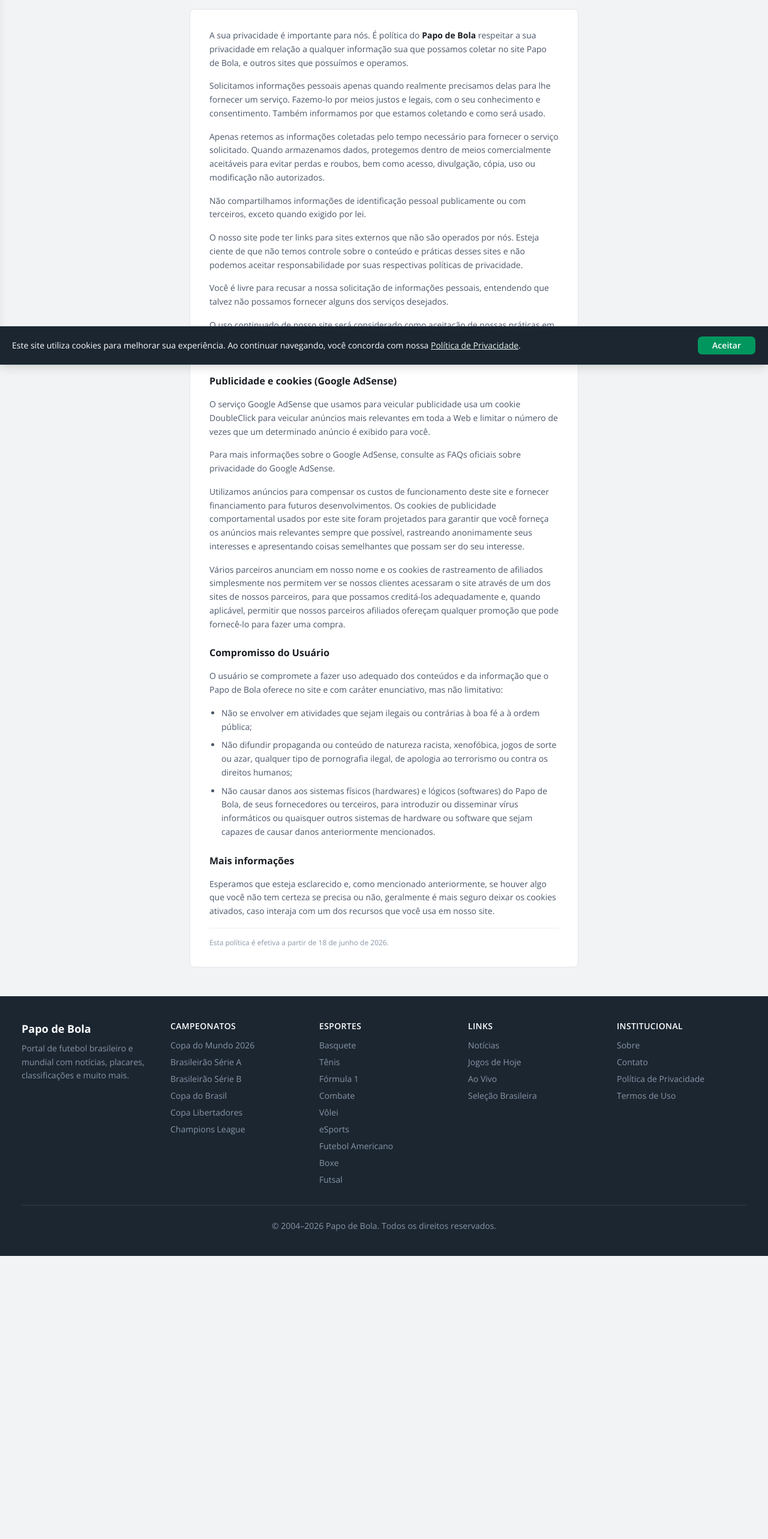
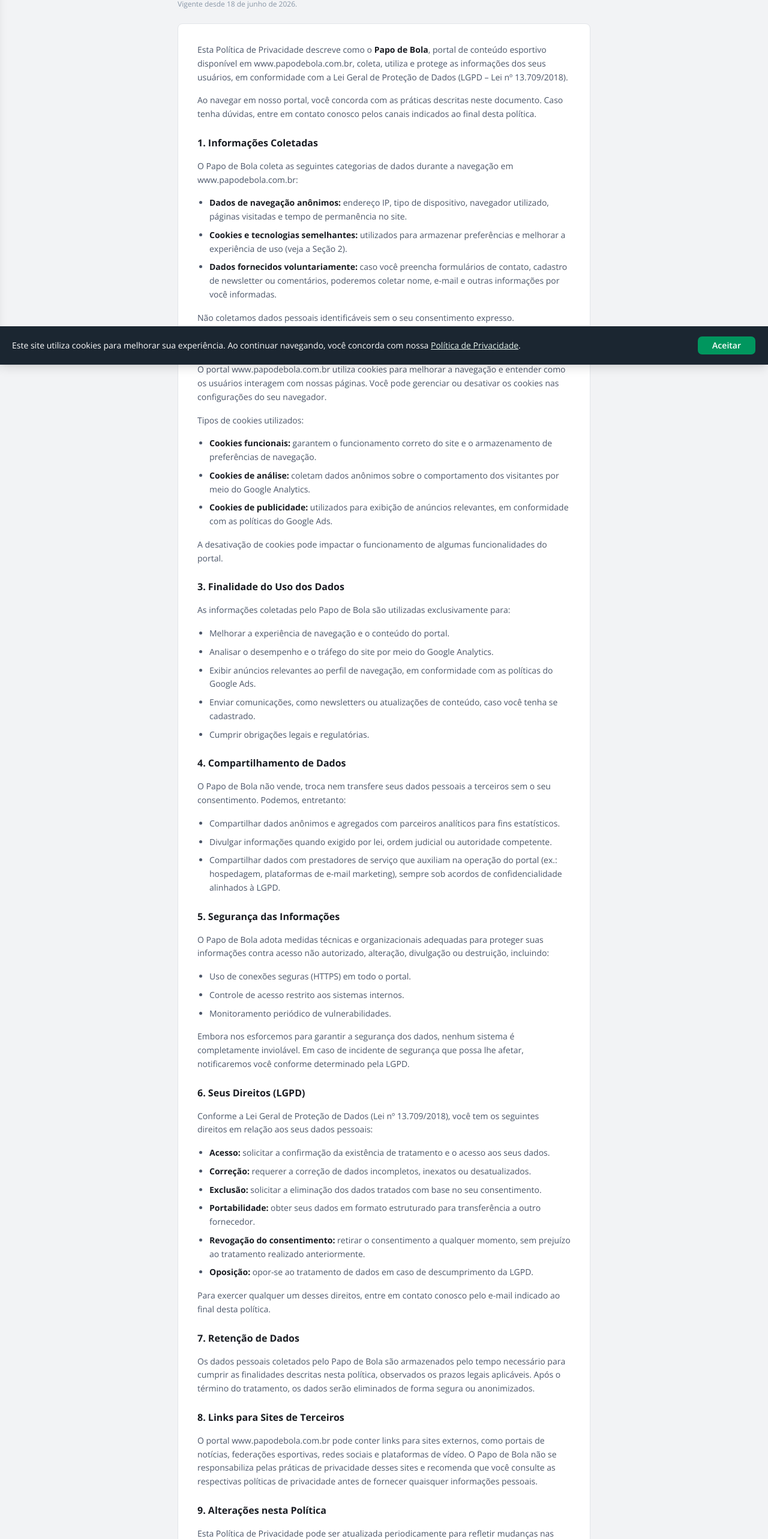
Before and after one commit to ivanalvesai/papodebola-next, a Next.js app: page /privacidade in a window 1280 px wide. Shown: the part 192-2758 px from the top of the page at 60% size. Before the commit the page ends 2286 px from the top, so only its background shows below. Built offline with nearby package versions, Linux system fonts and the light colour scheme; no server answers.

Commit message:
content(privacidade): nova politica LGPD detalhada (10 secoes + DPO)
substitui pelo texto fornecido: coleta, cookies, finalidade, compartilhamento,
seguranca, direitos LGPD, retencao, links de terceiros, alteracoes e contato/DPO

Co-Authored-By: Claude Opus 4.8 (1M context) <noreply@anthropic.com>

```diff
--- a/src/app/privacidade/page.tsx
+++ b/src/app/privacidade/page.tsx
@@ -1,117 +1,212 @@
 import type { Metadata } from "next";
+import Link from "next/link";
 import { Shield } from "lucide-react";
 
 export const metadata: Metadata = {
   alternates: { canonical: "/privacidade" },
   title: "Política de Privacidade",
   description:
-    "Política de Privacidade do Papo de Bola: como coletamos, usamos e protegemos suas informações, incluindo o uso de cookies e do Google AdSense.",
+    "Política de Privacidade do Papo de Bola: como coletamos, utilizamos e protegemos seus dados, uso de cookies, Google Analytics e Google Ads, conforme a LGPD (Lei nº 13.709/2018).",
 };
 
 export default function PrivacidadePage() {
   return (
-    <div className="mx-auto max-w-[680px] px-4 py-12">
-      <h1 className="mb-6 flex items-center gap-2 text-2xl font-bold text-text-primary">
+    <div className="mx-auto max-w-[720px] px-4 py-12">
+      <h1 className="mb-2 flex items-center gap-2 text-2xl font-bold text-text-primary">
         <Shield className="h-7 w-7 text-green" />
         Política de Privacidade
       </h1>
+      <p className="mb-6 text-xs text-text-muted">Vigente desde 18 de junho de 2026.</p>
 
       <div className="space-y-4 rounded-lg border border-border-custom bg-card-bg p-8 text-sm leading-relaxed text-text-secondary">
         <p>
-          A sua privacidade é importante para nós. É política do{" "}
-          <strong className="text-text-primary">Papo de Bola</strong> respeitar a sua
-          privacidade em relação a qualquer informação sua que possamos coletar no site Papo de
-          Bola, e outros sites que possuímos e operamos.
+          Esta Política de Privacidade descreve como o{" "}
+          <strong className="text-text-primary">Papo de Bola</strong>, portal de conteúdo esportivo
+          disponível em www.papodebola.com.br, coleta, utiliza e protege as informações dos seus
+          usuários, em conformidade com a Lei Geral de Proteção de Dados (LGPD – Lei nº
+          13.709/2018).
         </p>
         <p>
-          Solicitamos informações pessoais apenas quando realmente precisamos delas para lhe
-          fornecer um serviço. Fazemo-lo por meios justos e legais, com o seu conhecimento e
-          consentimento. Também informamos por que estamos coletando e como será usado.
+          Ao navegar em nosso portal, você concorda com as práticas descritas neste documento. Caso
+          tenha dúvidas, entre em contato conosco pelos canais indicados ao final desta política.
         </p>
+
+        <h2 className="pt-2 text-base font-bold text-text-primary">1. Informações Coletadas</h2>
         <p>
-          Apenas retemos as informações coletadas pelo tempo necessário para fornecer o serviço
-          solicitado. Quando armazenamos dados, protegemos dentro de meios comercialmente
-          aceitáveis para evitar perdas e roubos, bem como acesso, divulgação, cópia, uso ou
-          modificação não autorizados.
+          O Papo de Bola coleta as seguintes categorias de dados durante a navegação em
+          www.papodebola.com.br:
         </p>
+        <ul className="list-disc space-y-2 pl-5">
+          <li>
+            <strong className="text-text-primary">Dados de navegação anônimos:</strong> endereço
+            IP, tipo de dispositivo, navegador utilizado, páginas visitadas e tempo de permanência
+            no site.
+          </li>
+          <li>
+            <strong className="text-text-primary">Cookies e tecnologias semelhantes:</strong>{" "}
+            utilizados para armazenar preferências e melhorar a experiência de uso (veja a Seção 2).
+          </li>
+          <li>
+            <strong className="text-text-primary">Dados fornecidos voluntariamente:</strong> caso
+            você preencha formulários de contato, cadastro de newsletter ou comentários, poderemos
+            coletar nome, e-mail e outras informações por você informadas.
+          </li>
+        </ul>
+        <p>Não coletamos dados pessoais identificáveis sem o seu consentimento expresso.</p>
+
+        <h2 className="pt-2 text-base font-bold text-text-primary">2. Uso de Cookies</h2>
         <p>
-          Não compartilhamos informações de identificação pessoal publicamente ou com terceiros,
-          exceto quando exigido por lei.
+          O portal www.papodebola.com.br utiliza cookies para melhorar a navegação e entender como
+          os usuários interagem com nossas páginas. Você pode gerenciar ou desativar os cookies nas
+          configurações do seu navegador.
         </p>
+        <p>Tipos de cookies utilizados:</p>
+        <ul className="list-disc space-y-2 pl-5">
+          <li>
+            <strong className="text-text-primary">Cookies funcionais:</strong> garantem o
+            funcionamento correto do site e o armazenamento de preferências de navegação.
+          </li>
+          <li>
+            <strong className="text-text-primary">Cookies de análise:</strong> coletam dados
+            anônimos sobre o comportamento dos visitantes por meio do Google Analytics.
+          </li>
+          <li>
+            <strong className="text-text-primary">Cookies de publicidade:</strong> utilizados para
+            exibição de anúncios relevantes, em conformidade com as políticas do Google Ads.
+          </li>
+        </ul>
+        <p>A desativação de cookies pode impactar o funcionamento de algumas funcionalidades do portal.</p>
+
+        <h2 className="pt-2 text-base font-bold text-text-primary">3. Finalidade do Uso dos Dados</h2>
+        <p>As informações coletadas pelo Papo de Bola são utilizadas exclusivamente para:</p>
+        <ul className="list-disc space-y-2 pl-5">
+          <li>Melhorar a experiência de navegação e o conteúdo do portal.</li>
+          <li>Analisar o desempenho e o tráfego do site por meio do Google Analytics.</li>
+          <li>
+            Exibir anúncios relevantes ao perfil de navegação, em conformidade com as políticas do
+            Google Ads.
+          </li>
+          <li>
+            Enviar comunicações, como newsletters ou atualizações de conteúdo, caso você tenha se
+            cadastrado.
+          </li>
+          <li>Cumprir obrigações legais e regulatórias.</li>
+        </ul>
+
+        <h2 className="pt-2 text-base font-bold text-text-primary">4. Compartilhamento de Dados</h2>
         <p>
-          O nosso site pode ter links para sites externos que não são operados por nós. Esteja
-          ciente de que não temos controle sobre o conteúdo e práticas desses sites e não podemos
-          aceitar responsabilidade por suas respectivas políticas de privacidade.
+          O Papo de Bola não vende, troca nem transfere seus dados pessoais a terceiros sem o seu
+          consentimento. Podemos, entretanto:
         </p>
+        <ul className="list-disc space-y-2 pl-5">
+          <li>Compartilhar dados anônimos e agregados com parceiros analíticos para fins estatísticos.</li>
+          <li>Divulgar informações quando exigido por lei, ordem judicial ou autoridade competente.</li>
+          <li>
+            Compartilhar dados com prestadores de serviço que auxiliam na operação do portal (ex.:
+            hospedagem, plataformas de e-mail marketing), sempre sob acordos de confidencialidade
+            alinhados à LGPD.
+          </li>
+        </ul>
+
+        <h2 className="pt-2 text-base font-bold text-text-primary">5. Segurança das Informações</h2>
         <p>
-          Você é livre para recusar a nossa solicitação de informações pessoais, entendendo que
-          talvez não possamos fornecer alguns dos serviços desejados.
+          O Papo de Bola adota medidas técnicas e organizacionais adequadas para proteger suas
+          informações contra acesso não autorizado, alteração, divulgação ou destruição, incluindo:
         </p>
+        <ul className="list-disc space-y-2 pl-5">
+          <li>Uso de conexões seguras (HTTPS) em todo o portal.</li>
+          <li>Controle de acesso restrito aos sistemas internos.</li>
+          <li>Monitoramento periódico de vulnerabilidades.</li>
+        </ul>
         <p>
-          O uso continuado de nosso site será considerado como aceitação de nossas práticas em
-          torno de privacidade e informações pessoais. Se você tiver alguma dúvida sobre como
-          lidamos com dados do usuário e informações pessoais, entre em contato connosco.
+          Embora nos esforcemos para garantir a segurança dos dados, nenhum sistema é completamente
+          inviolável. Em caso de incidente de segurança que possa lhe afetar, notificaremos você
+          conforme determinado pela LGPD.
+        </p>
+
+        <h2 className="pt-2 text-base font-bold text-text-primary">6. Seus Direitos (LGPD)</h2>
+        <p>
+          Conforme a Lei Geral de Proteção de Dados (Lei nº 13.709/2018), você tem os seguintes
+          direitos em relação aos seus dados pessoais:
+        </p>
+        <ul className="list-disc space-y-2 pl-5">
+          <li>
+            <strong className="text-text-primary">Acesso:</strong> solicitar a confirmação da
+            existência de tratamento e o acesso aos seus dados.
+          </li>
+          <li>
+            <strong className="text-text-primary">Correção:</strong> requerer a correção de dados
+            incompletos, inexatos ou desatualizados.
+          </li>
+          <li>
+            <strong className="text-text-primary">Exclusão:</strong> solicitar a eliminação dos
+            dados tratados com base no seu consentimento.
+          </li>
+          <li>
+            <strong className="text-text-primary">Portabilidade:</strong> obter seus dados em
+            formato estruturado para transferência a outro fornecedor.
+          </li>
+          <li>
+            <strong className="text-text-primary">Revogação do consentimento:</strong> retirar o
+            consentimento a qualquer momento, sem prejuízo ao tratamento realizado anteriormente.
+          </li>
+          <li>
+            <strong className="text-text-primary">Oposição:</strong> opor-se ao tratamento de dados
+            em caso de descumprimento da LGPD.
+          </li>
+        </ul>
+        <p>
+          Para exercer qualquer um desses direitos, entre em contato conosco pelo e-mail indicado ao
+          final desta política.
+        </p>
+
+        <h2 className="pt-2 text-base font-bold text-text-primary">7. Retenção de Dados</h2>
+        <p>
+          Os dados pessoais coletados pelo Papo de Bola são armazenados pelo tempo necessário para
+          cumprir as finalidades descritas nesta política, observados os prazos legais aplicáveis.
+          Após o término do tratamento, os dados serão eliminados de forma segura ou anonimizados.
+        </p>
+
+        <h2 className="pt-2 text-base font-bold text-text-primary">8. Links para Sites de Terceiros</h2>
+        <p>
+          O portal www.papodebola.com.br pode conter links para sites externos, como portais de
+          notícias, federações esportivas, redes sociais e plataformas de vídeo. O Papo de Bola não
+          se responsabiliza pelas práticas de privacidade desses sites e recomenda que você consulte
+          as respectivas políticas de privacidade antes de fornecer quaisquer informações pessoais.
+        </p>
+
+        <h2 className="pt-2 text-base font-bold text-text-primary">9. Alterações nesta Política</h2>
+        <p>
+          Esta Política de Privacidade pode ser atualizada periodicamente para refletir mudanças nas
+          nossas práticas ou na legislação aplicável. Quaisquer alterações serão publicadas nesta
+          página, com atualização da data de vigência indicada no topo do documento. Recomendamos
+          que você revise esta política regularmente.
         </p>
 
         <h2 className="pt-2 text-base font-bold text-text-primary">
-          Publicidade e cookies (Google AdSense)
+          10. Contato e Encarregado de Dados (DPO)
         </h2>
         <p>
-          O serviço Google AdSense que usamos para veicular publicidade usa um cookie DoubleClick
-          para veicular anúncios mais relevantes em toda a Web e limitar o número de vezes que um
-          determinado anúncio é exibido para você.
-        </p>
-        <p>
-          Para mais informações sobre o Google AdSense, consulte as FAQs oficiais sobre
-          privacidade do Google AdSense.
-        </p>
-        <p>
-          Utilizamos anúncios para compensar os custos de funcionamento deste site e fornecer
-          financiamento para futuros desenvolvimentos. Os cookies de publicidade comportamental
-          usados por este site foram projetados para garantir que você forneça os anúncios mais
-          relevantes sempre que possível, rastreando anonimamente seus interesses e apresentando
-          coisas semelhantes que possam ser do seu interesse.
-        </p>
-        <p>
-          Vários parceiros anunciam em nosso nome e os cookies de rastreamento de afiliados
-          simplesmente nos permitem ver se nossos clientes acessaram o site através de um dos sites
-          de nossos parceiros, para que possamos creditá-los adequadamente e, quando aplicável,
-          permitir que nossos parceiros afiliados ofereçam qualquer promoção que pode fornecê-lo
-          para fazer uma compra.
-        </p>
-
-        <h2 className="pt-2 text-base font-bold text-text-primary">Compromisso do Usuário</h2>
-        <p>
-          O usuário se compromete a fazer uso adequado dos conteúdos e da informação que o Papo de
-          Bola oferece no site e com caráter enunciativo, mas não limitativo:
+          Para dúvidas, solicitações ou exercício dos seus direitos previstos na LGPD, entre em
+          contato com o Papo de Bola:
         </p>
         <ul className="list-disc space-y-2 pl-5">
           <li>
-            Não se envolver em atividades que sejam ilegais ou contrárias à boa fé a à ordem
-            pública;
+            Portal:{" "}
+            <Link href="/" className="text-green hover:underline">
+              www.papodebola.com.br
+            </Link>
           </li>
           <li>
-            Não difundir propaganda ou conteúdo de natureza racista, xenofóbica, jogos de sorte ou
-            azar, qualquer tipo de pornografia ilegal, de apologia ao terrorismo ou contra os
-            direitos humanos;
-          </li>
-          <li>
-            Não causar danos aos sistemas físicos (hardwares) e lógicos (softwares) do Papo de
-            Bola, de seus fornecedores ou terceiros, para introduzir ou disseminar vírus
-            informáticos ou quaisquer outros sistemas de hardware ou software que sejam capazes de
-            causar danos anteriormente mencionados.
+            E-mail:{" "}
+            <a href="mailto:contato@papodebola.com.br" className="text-green hover:underline">
+              contato@papodebola.com.br
+            </a>
           </li>
         </ul>
-
-        <h2 className="pt-2 text-base font-bold text-text-primary">Mais informações</h2>
         <p>
-          Esperamos que esteja esclarecido e, como mencionado anteriormente, se houver algo que
-          você não tem certeza se precisa ou não, geralmente é mais seguro deixar os cookies
-          ativados, caso interaja com um dos recursos que você usa em nosso site.
-        </p>
-
-        <p className="border-t border-border-light pt-4 text-xs text-text-muted">
-          Esta política é efetiva a partir de 18 de junho de 2026.
+          Responderemos às solicitações no prazo de até 15 (quinze) dias úteis, conforme previsto na
+          LGPD.
         </p>
       </div>
     </div>
```
